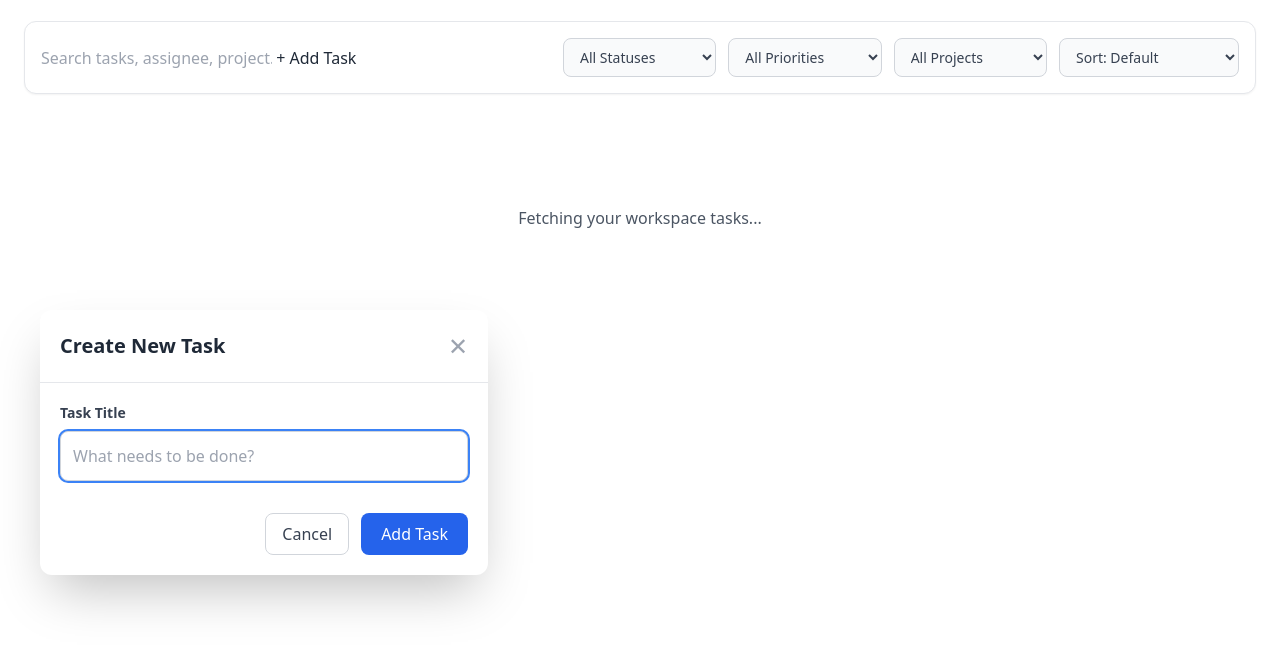
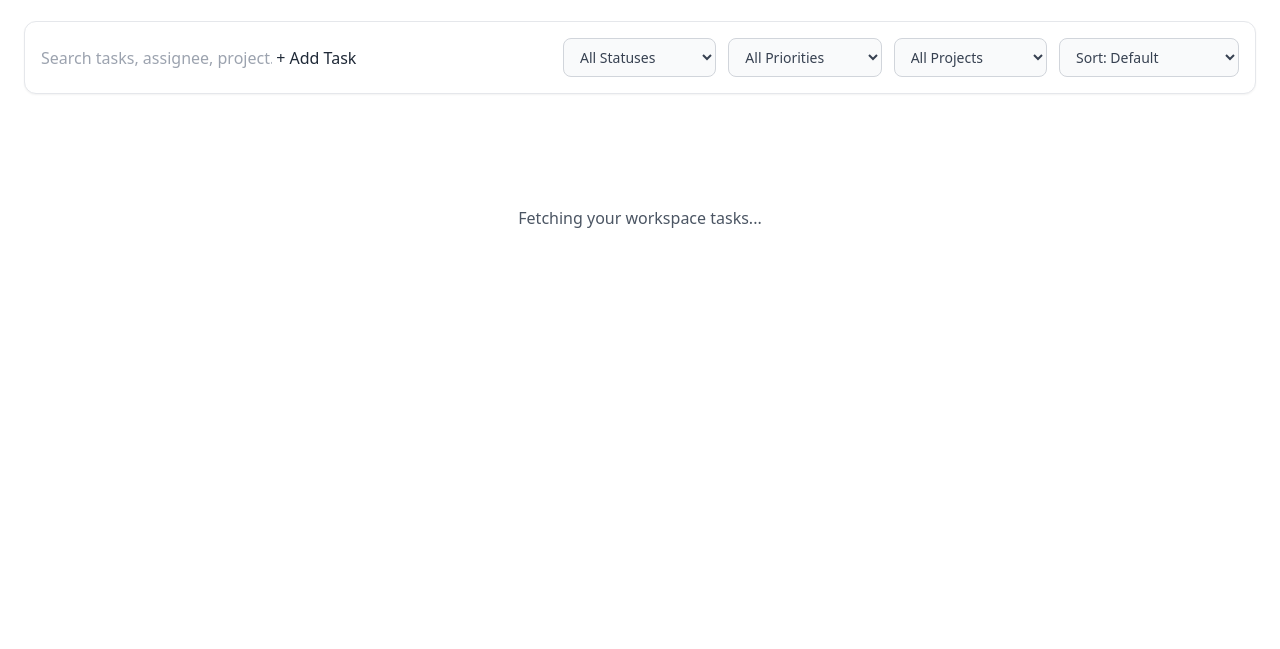
Before and after one commit to lee-egist/Elevated-Tasks, a website: page src/dashboard.html in a window 1280 px wide. Shown: the part 91-740 px from the top of the page. Drawn offline with nearby package versions, Linux system fonts and the light colour scheme.

Commit message:
fix: show custom modal missing tag

```diff
--- a/src/dashboard.html
+++ b/src/dashboard.html
@@ -115,7 +115,8 @@
       </div>
     </div>
 
-    <div class="bg-white rounded-xl shadow-2xl w-full max-w-md mx-4 transform transition-all relative">
+    <div id="addModal" class="fixed inset-0 bg-gray-900 bg-opacity-60 overflow-y-auto h-full w-full items-center justify-center z-50 transition-opacity" style="display: none;">
+      <div class="bg-white rounded-xl shadow-2xl w-full max-w-md mx-4 transform transition-all relative">
         <div class="flex justify-between items-center p-5 border-b border-gray-200">
           <h3 class="text-xl font-bold text-gray-800 flex items-center gap-2">Create New Task</h3>
           <button onclick="closeAddModal()" class="text-gray-400 hover:text-gray-600 transition-colors text-2xl">✕</button>
```
